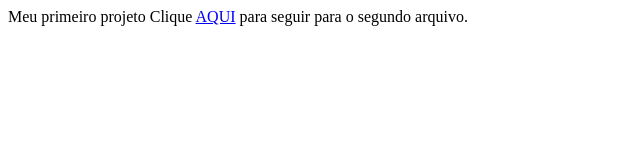
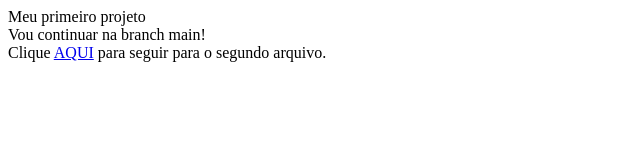
Before and after one commit to hpoyatos/ExemploGit2025-2, a plain HTML site: page index.html in a window 1280 px wide. Shown: the whole page, without its empty margins (0-640 px from the left). Drawn offline with Linux system fonts and the light colour scheme.

Commit message:
Adicionei uma linha nova!

```diff
--- a/index.html
+++ b/index.html
@@ -4,7 +4,8 @@
    <title>Meu primeiro projeto</title>
  </head>
  <body>
-   Meu primeiro projeto
+   Meu primeiro projeto<br>
+   Vou continuar na branch main!<br>
    Clique <a href="arquivo2.html">AQUI</a> para seguir para o segundo arquivo.
  </body>
 </html>
```
